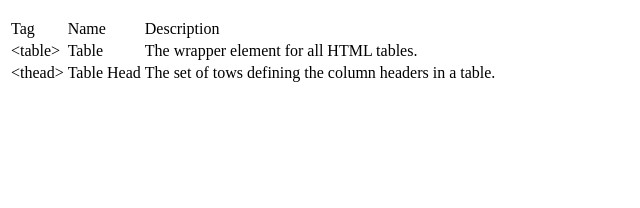
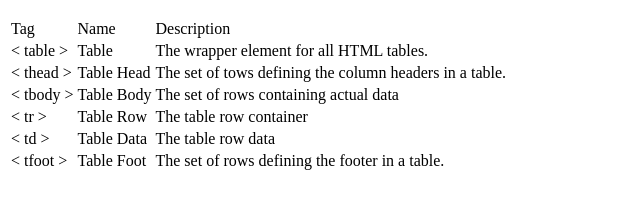
Before and after one commit to tenguterror/html-css-cheatsheet, a plain HTML site: page index.html in a window 1280 px wide. Shown: the part 110-318 px from the top of the page, without its empty margins (0-640 px from the left). Drawn offline with Linux system fonts and the light colour scheme.

Commit message:
Finished the first table setup structure

```diff
--- a/index.html
+++ b/index.html
@@ -25,15 +25,36 @@
         </thead>
         <tbody>
           <tr>
-            <td>&lt;table&gt;</td>
+            <td>&lt; table &gt;</td>
             <td>Table</td>
             <td>The wrapper element for all HTML tables.</td>
           </tr>
           <tr>
-            <td>&lt;thead&gt;</td>
+            <td>&lt; thead &gt;</td>
             <td>Table Head</td>
             <td>The set of tows defining the column headers in a table.</td>
           </tr>
+          <tr>
+            <td>&lt; tbody &gt;</td>
+            <td>Table Body</td>
+            <td>The set of rows containing actual data</td>
+          </tr>
+          <tr>
+            <td>&lt; tr &gt;</td>
+            <td>Table Row</td>
+            <td>The table row container</td>
+          </tr>
+          <tr>
+            <td>&lt; td &gt;</td>
+            <td>Table Data</td>
+            <td>The table row data</td>
+          </tr>
+          <tr>
+            <td>&lt; tfoot &gt;</td>
+            <td>Table Foot</td>
+            <td>The set of rows defining the footer in a table.</td>
+          </tr>
+
         </tbody>
       </table>
 
```
